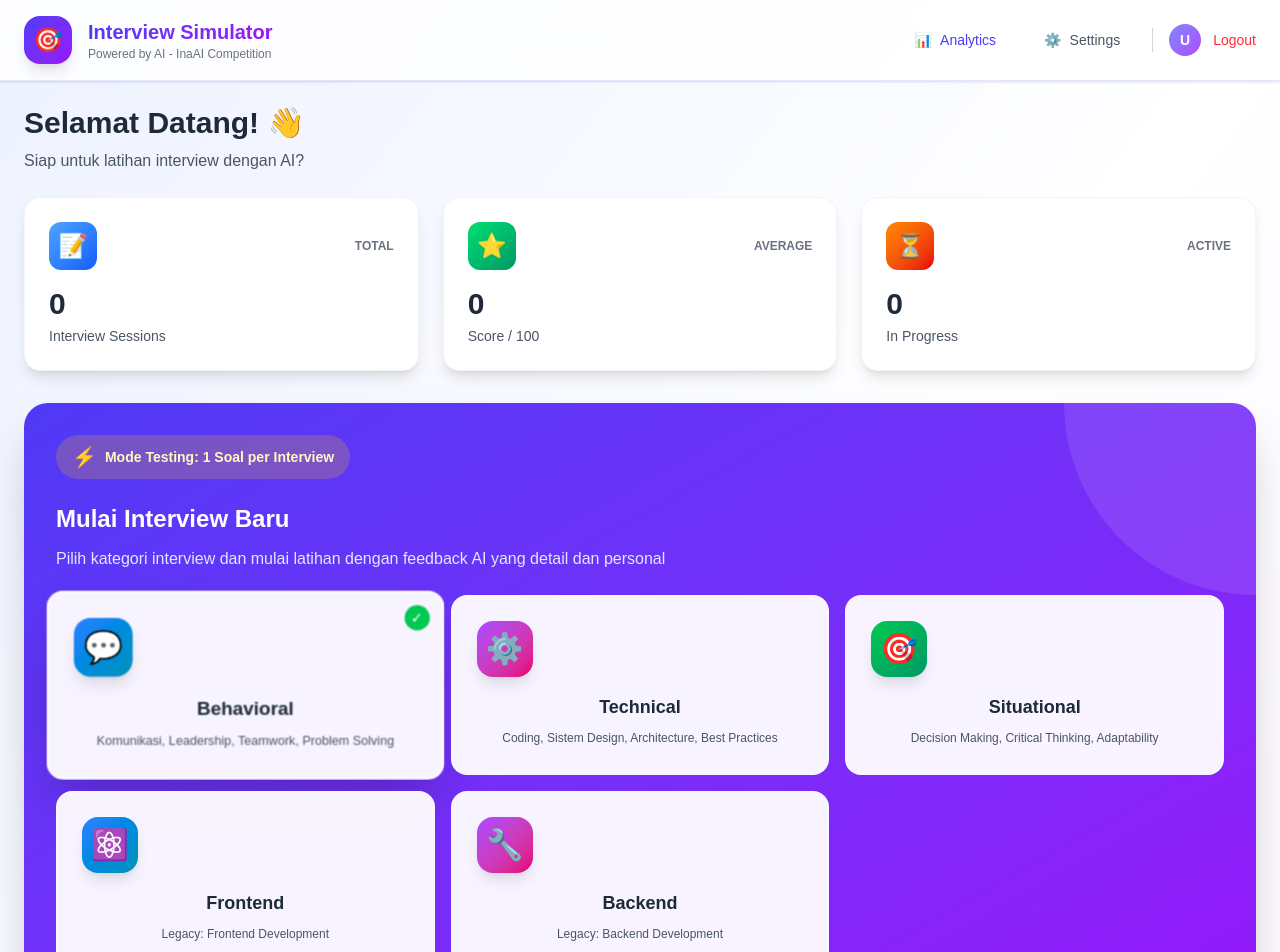
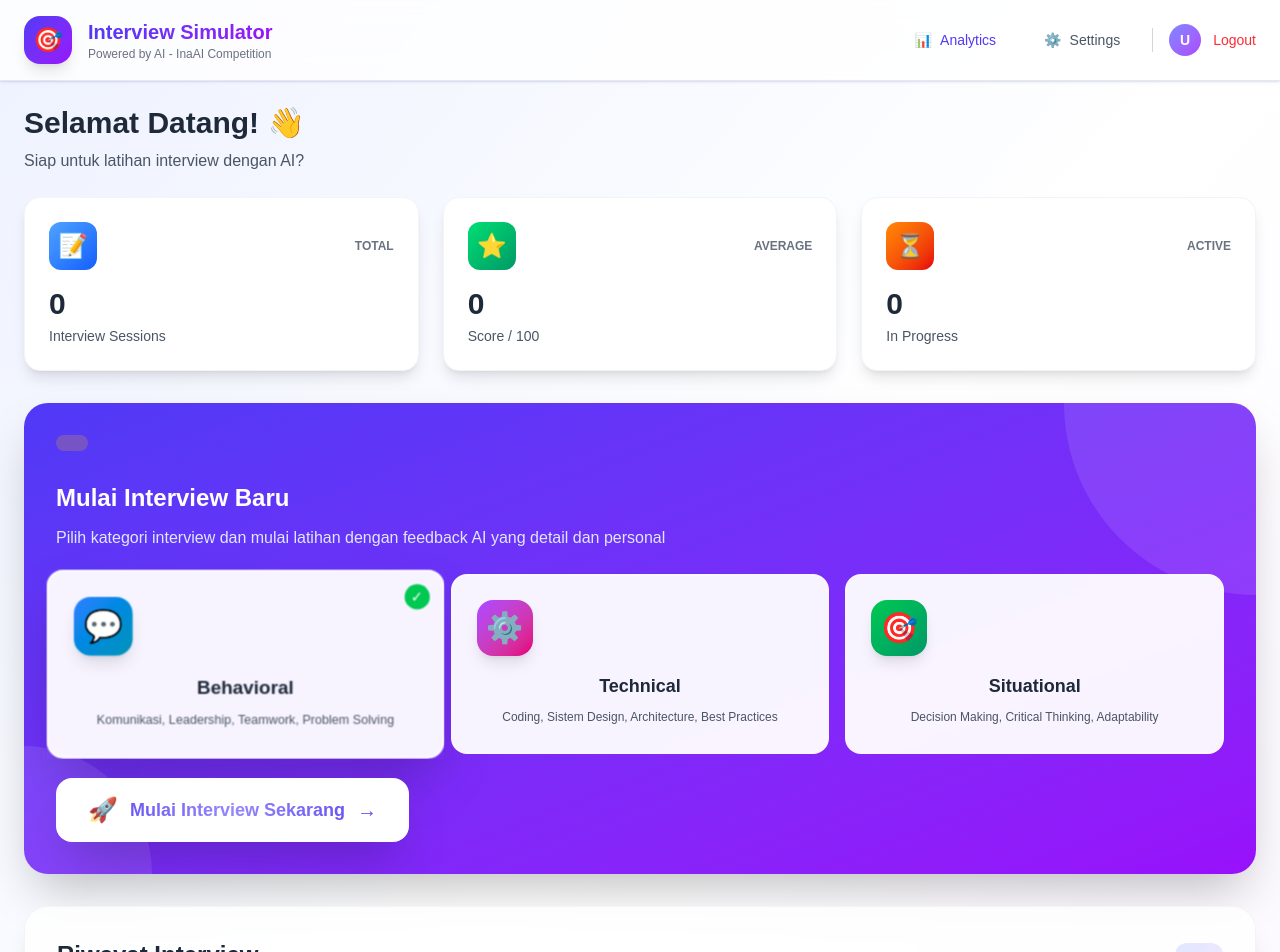
Before and after one commit to pangeranS29/ai-interview-simulator, a Next.js app in the folder frontend/: page /dashboard in a window 1280 px wide. Shown: the top 952 px of the page. Built offline with nearby package versions, Linux system fonts and the light colour scheme; no server answers; sample sign-in values are in the browser's storage.

Commit message:
fix again

```diff
--- a/frontend/app/dashboard/page.tsx
+++ b/frontend/app/dashboard/page.tsx
@@ -77,19 +77,7 @@ export default function DashboardPage() {
       icon: "🎯",
       description: "Decision Making, Critical Thinking, Adaptability"
     },
-    // Fallback untuk data lama (backward compatibility)
-    frontend: {
-      color: "blue",
-      gradient: "from-blue-500 to-cyan-600",
-      icon: "⚛️",
-      description: "Legacy: Frontend Development"
-    },
-    backend: {
-      color: "purple",
-      gradient: "from-purple-500 to-pink-600",
-      icon: "🔧",
-      description: "Legacy: Backend Development"
-    },
+
   };
 
   // Default category untuk data yang tidak dikenal
@@ -217,10 +205,6 @@ export default function DashboardPage() {
           <div className="relative z-10">
             {/* Testing Mode Banner */}
             <div className="inline-flex items-center gap-2 bg-yellow-400/20 backdrop-blur-sm px-4 py-2 rounded-full mb-6">
-              <span className="text-xl">⚡</span>
-              <span className="text-sm font-semibold text-yellow-100">
-                Mode Testing: 1 Soal per Interview
-              </span>
             </div>
 
             <h3 className="text-2xl font-bold text-white mb-3">
```
